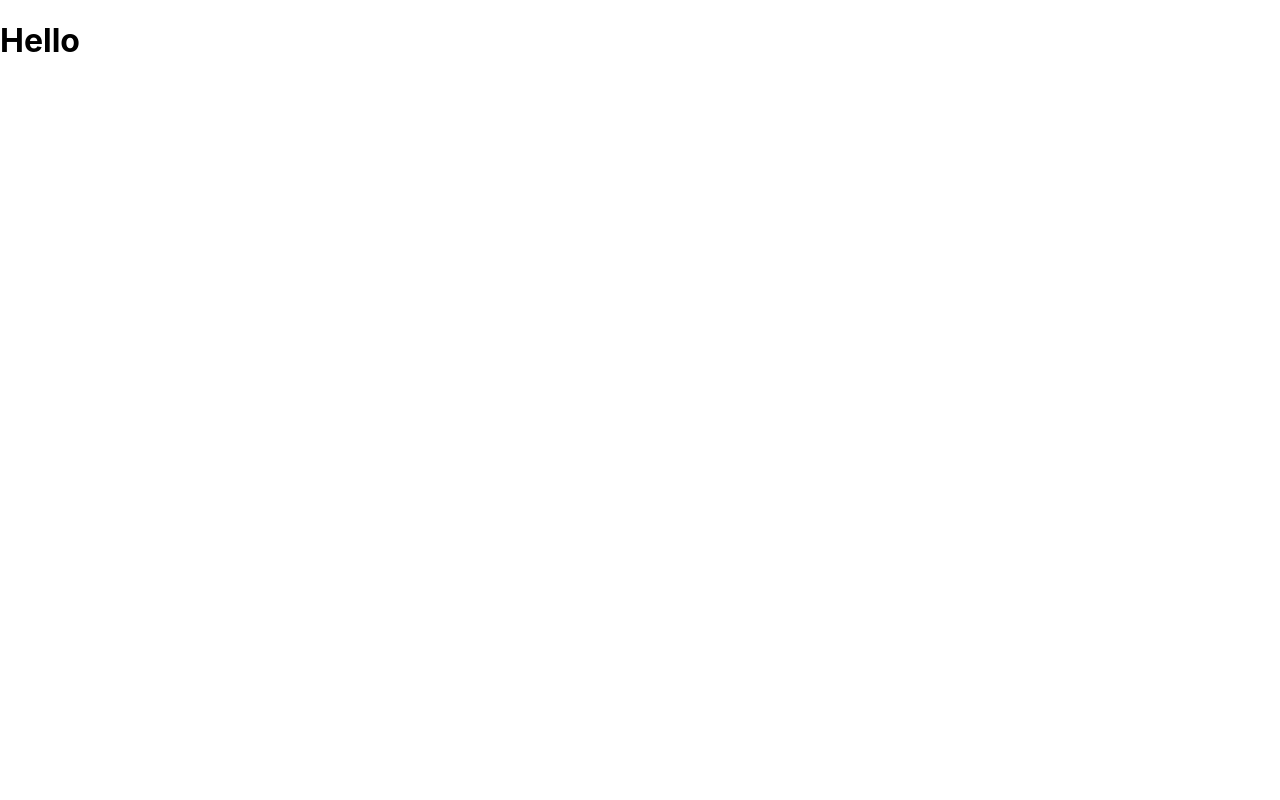
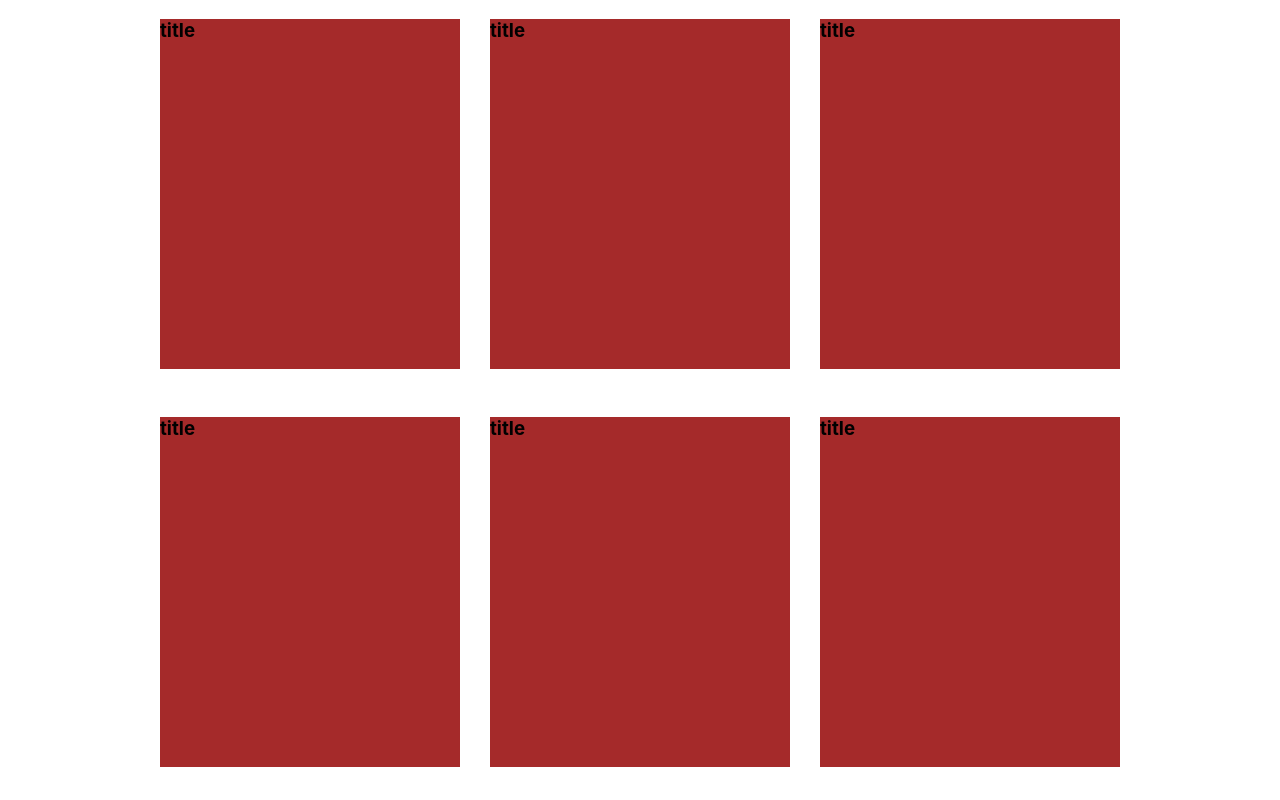
Before and after one commit to ParaguayanViking/nikihellmers.com, a Next.js app: page /portfolio in a window 1280 px wide. Shown: the top 800 px of the page. Built offline with nearby package versions, Linux system fonts and the light colour scheme.

Commit message:
Finished loop logic for ProjectDisplayer

```diff
--- /dev/null
+++ b/components/ProjectWrapper/ProjectDisplayer.module.css
@@ -0,0 +1,8 @@
+.displayerWrapper {
+    display: flex;
+    flex-wrap: wrap;
+    flex-direction: row;
+    align-items: center;
+    justify-content: center;
+    gap: 30px;
+}
--- a/components/ProjectWrapper/ProjectDisplayer.tsx
+++ b/components/ProjectWrapper/ProjectDisplayer.tsx
@@ -1,14 +1,23 @@
 import SmallProjectBox from "../SmallProjectBox/SmallProjectBox"
+import styles from './ProjectDisplayer.module.css'
+
+let infoArray: any = []
+
+for(let i: number = 0; i < 10; i++) {
+    infoArray.push(<SmallProjectBox
+        imgUrl="img"
+        title="title"
+        description="desc"
+        projectUrl="https://www.google.com/"
+        />)
+}
 
 function ProjectDisplayer() {
-    for(let i: number = 0; i > 10; i++) {
-        return(
-            <SmallProjectBox
-            imgUrl=""
-            title=""
-            description=""
-            projectUrl=""
-            />
-        )
-    }
+    return(
+        <div className= {styles.displayerWrapper}>
+            {infoArray}
+        </div>
+    )
 }
+
+export default ProjectDisplayer
--- a/components/SmallProjectBox/SmallProjectBox.module.css
+++ b/components/SmallProjectBox/SmallProjectBox.module.css
@@ -1,5 +1,5 @@
 .boxWrapper {
-    height: 400px;
+    height: 350px;
     width: 300px;
     background-color: brown;
 }
--- a/components/SmallProjectBox/SmallProjectBox.tsx
+++ b/components/SmallProjectBox/SmallProjectBox.tsx
@@ -9,12 +9,13 @@ interface SmallProjectBoxInfo {
 
 function SmallProjectBox(props: SmallProjectBoxInfo) {
     return(
-        <div>
-
-            <div>
-
+        <a href={props.projectUrl} target='_blank'>
+            <div className={styles.boxWrapper}>
+                <div>
+                    <h3>{props.title}</h3>
+                </div>
             </div>
-        </div>
+        </a>
     )
 }
 
--- a/pages/portfolio.tsx
+++ b/pages/portfolio.tsx
@@ -1,11 +1,11 @@
 import type { NextPage } from 'next'
-
+import ProjectDisplayer from '../components/ProjectWrapper/ProjectDisplayer'
 
 
 const Portfolio: NextPage = () => {
     return (
         <div>
-            <h1>Hello</h1>
+            <ProjectDisplayer/>
         </div>
     )
   }
```
